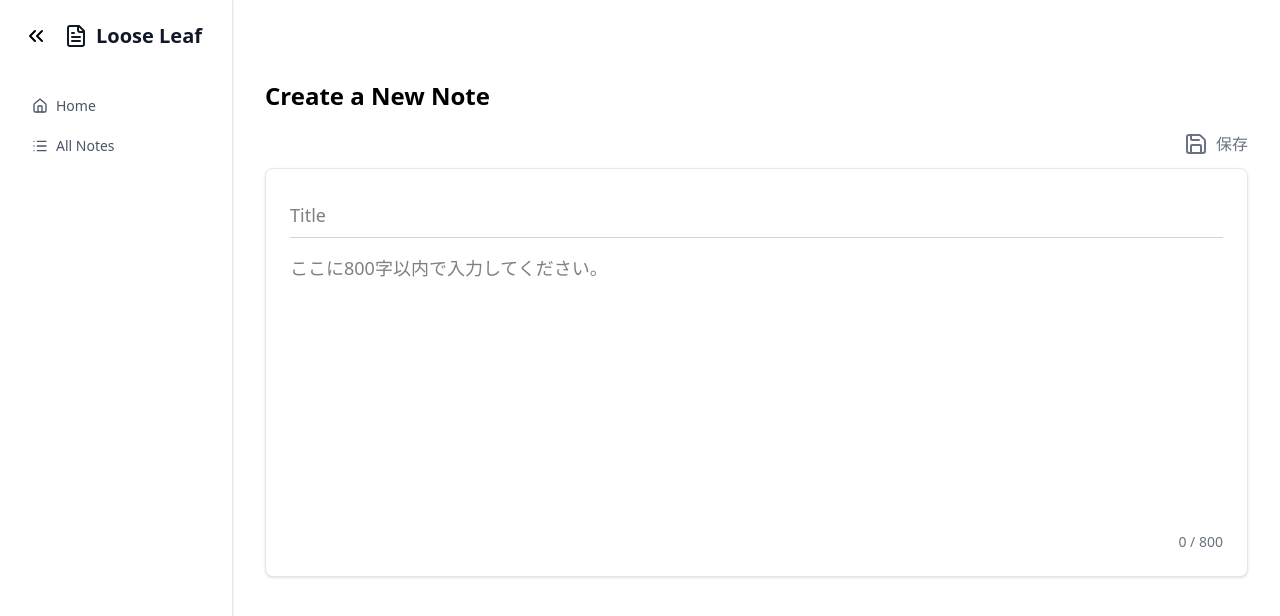
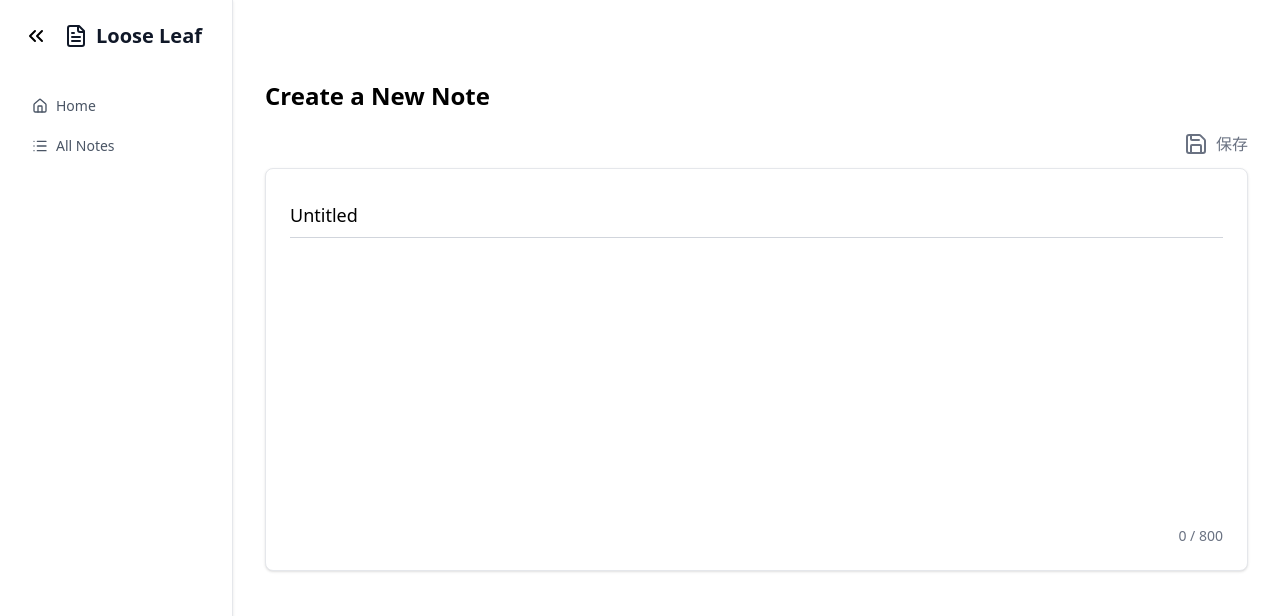
Before and after one commit to egnuyuki/loose-leaf, a React (Vite) app: page /create in a window 1280 px wide. Shown: the top 616 px of the page. Built offline with nearby package versions, Linux system fonts and the light colour scheme.

Commit message:
リッチエディタ導入 Copilot使用

```diff
--- a/package.json
+++ b/package.json
@@ -11,6 +11,9 @@
   },
   "dependencies": {
     "@tailwindcss/vite": "^4.1.13",
+    "@tiptap/pm": "^3.10.2",
+    "@tiptap/react": "^3.10.2",
+    "@tiptap/starter-kit": "^3.10.2",
     "lucide-react": "^0.544.0",
     "react": "^19.1.1",
     "react-dom": "^19.1.1",
@@ -18,7 +21,8 @@
     "react-markdown": "^10.1.0",
     "react-router-dom": "^7.8.2",
     "remark-gfm": "^4.0.1",
-    "tailwindcss": "^4.1.13"
+    "tailwindcss": "^4.1.13",
+    "turndown": "^7.1.1"
   },
   "devDependencies": {
     "@eslint/js": "^9.33.0",
--- a/src/components/Card.jsx
+++ b/src/components/Card.jsx
@@ -24,7 +24,7 @@ const Card = ({note}) => {
 
         {note.content && (
           <p className="text-gray-600 line-clamp-2 text-sm leading-relaxed truncate">
-            {note.content}
+            {note.content.json ? note.content.text : note.content}
           </p>
         )}
 
--- /dev/null
+++ b/src/components/Editor.jsx
@@ -0,0 +1,43 @@
+import React, { useEffect } from 'react'
+import { useEditor, EditorContent } from '@tiptap/react'
+import StarterKit from '@tiptap/starter-kit'
+
+// Editor is a controlled component: accepts `value` (tiptap JSON or HTML)
+// and calls `onChange` with the editor JSON on updates.
+const Editor = ({ value, onChange, placeholder, maxLength }) => {
+  const editor = useEditor({
+    extensions: [StarterKit],
+    content: (value && (value.json ?? value)) || '',
+    editorProps: {
+      attributes: {
+        class: 'focus:outline-none w-full text-lg bg-white rounded outline-none min-h-64 resize-none',
+      },
+    },
+    onUpdate: ({ editor }) => {
+      if (onChange) {
+        onChange({ json: editor.getJSON(), text: editor.getText(), html: editor.getHTML() })
+      }
+    },
+  })
+
+  // Keep editor content in sync when parent value changes
+  useEffect(() => {
+    if (!editor) return
+    // allow empty string to clear the editor; only skip when value is null/undefined
+    if (value === undefined || value === null) return
+    const content = value.json ?? value
+    try {
+      const current = editor.getJSON()
+      if (JSON.stringify(current) !== JSON.stringify(content)) {
+        editor.commands.setContent(content)
+      }
+    } catch (e) {
+      // ignore invalid content
+      console.error("Failed to set editor content:", e)
+    }
+  }, [value, editor])
+
+  return <EditorContent editor={editor} />
+}
+
+export default Editor
--- a/src/components/Form.jsx
+++ b/src/components/Form.jsx
@@ -1,13 +1,17 @@
-import { useForm } from "react-hook-form";
+import React from 'react'
+import { useForm, Controller } from "react-hook-form";
 import { Save } from 'lucide-react';
+import Editor from "./Editor";
+import TurndownService from 'turndown';
 
 const Form = () => {
   const defaultValues = {
-    title: "",
+    title: "Untitled",
     content: "",
   };
   const {
     register,
+    control,
     handleSubmit,
     formState: { errors },
     reset,
@@ -15,11 +19,57 @@ const Form = () => {
   } = useForm({ defaultValues });
   const contentValue = watch("content", "");
 
+  // helper: extract plain text from tiptap JSON format or from our value shape
+  const extractText = (node) => {
+    if (!node) return ''
+    // if value is an object with text/html/json fields
+    if (node.text && typeof node.text === 'string') return node.text
+    if (node.html && typeof node.html === 'string') return node.html.replace(/<[^>]+>/g, '')
+    const target = node.json ?? node
+    if (typeof target === 'string') return target
+    if (Array.isArray(target)) return target.map(extractText).join('')
+    let text = ''
+    if (target.text) text += target.text
+    if (target.content) text += target.content.map(extractText).join('')
+    return text
+  }
+
+  const contentTextLength = React.useMemo(() => {
+    try {
+      return extractText(contentValue).length
+    } catch (e) {
+      return 0
+    }
+  }, [contentValue])
+
   const onSubmit = (data) => {
     console.log(data);
+    // Convert content.html to Markdown for storage/display
+    const turndownService = new TurndownService();
+    let markdown = ''
+    if (data.content && data.content.html) {
+      markdown = turndownService.turndown(data.content.html)
+      console.log("markdown", markdown);
+    } else if (typeof data.content === 'string') {
+      markdown = data.content
+    } else {
+      // fallback: extract text
+      markdown = extractText(data.content)
+    }
+
+    const contentObj = {}
+    if (data.content && typeof data.content === 'object') {
+      contentObj.json = data.content.json ?? data.content
+      contentObj.html = data.content.html ?? null
+    } else if (typeof data.content === 'string') {
+      contentObj.json = null
+      contentObj.html = null
+    }
+    contentObj.md = markdown
+
     const formData = {
-      title: data.title,
-      content: data.content,
+      title: data.title || "Untitled",
+      content: contentObj,
       createdAt: new Date(),
       updateAt: new Date(),
     };
@@ -55,14 +105,25 @@ const Form = () => {
           )}
         </div>
         <div>
-          <textarea
-            className={`w-full text-lg bg-white rounded outline-none min-h-64 resize-none`}
-            maxLength="800"
-            placeholder="ここに800字以内で入力してください。"
-            {...register("content", {
-              required: "内容は必須です",
-            })}
-          ></textarea>
+          <Controller
+            name="content"
+            control={control}
+            defaultValue={defaultValues.content}
+            rules={{
+              validate: (v) => {
+                const len = extractText(v).length
+                return len <= 800 || '800文字以内で入力してください'
+              },
+            }}
+            render={({ field }) => (
+              <Editor
+                value={field.value?.json ?? field.value ?? ''}
+                onChange={(payload) => field.onChange(payload)}
+                placeholder="ここに800字以内で入力してください。"
+                maxLength={800}
+              />
+            )}
+          />
           {errors.content && (
             <p className="text-red-400">{errors.content.message}</p>
           )}
@@ -71,7 +132,7 @@ const Form = () => {
           {/* 文字数カウンター */}
           {/* 入力された文字数を表示 */}
           <p className="text-sm text-gray-500 text-right">
-            {(contentValue || "").length} / 800
+            {contentTextLength} / 800
           </p>
         </div>
       </div>
--- a/src/pages/Home.jsx
+++ b/src/pages/Home.jsx
@@ -2,6 +2,7 @@ import React from "react";
 import { Plus, Leaf } from "lucide-react";
 import CreateButton from "../components/CreateButton";
 import MarkdownViewer from "../components/MarkdownViewer";
+import Editor from "../components/Editor";
 
 const Home = () => {
   const handleCreateNote = () => {
@@ -50,9 +51,10 @@ console.log(greeting);
         <p>This is the home page of the application.</p>
       </div>
       <CreateButton onClick={handleCreateNote}/>
-      <div className="container mx-auto p-4">
+      <Editor />
+      {/* <div className="container mx-auto p-4">
         <MarkdownViewer content={markdown} />
-      </div>
+      </div> */}
     </div>
   );
 };
--- a/src/pages/Note.jsx
+++ b/src/pages/Note.jsx
@@ -55,8 +55,8 @@ const Note = () => {
         <h1 className="text-2xl font-bold">{note.title || "Untitled"}</h1>
 
         <div className="mt-6 text-sm text-gray-500">
-          {note.updatedAt ? (
-            <div>{formatDate(note.updatedAt)}</div>
+          { (note.updatedAt || note.updateAt) ? (
+            <div>{formatDate(note.updatedAt || note.updateAt)}</div>
           ) : (
             <div>{formatDate(note.createdAt)}</div>
           )}
@@ -64,7 +64,12 @@ const Note = () => {
       </div>
 
       <div className="prose max-w-none">
-        <MarkdownViewer content={note.content || ""} />
+        {/* Prefer markdown (md) saved with the note; fall back to string content if present */}
+        <MarkdownViewer content={
+          note.content && typeof note.content === 'object'
+            ? (note.content.md ?? '')
+            : (typeof note.content === 'string' ? note.content : '')
+        } />
       </div>
     </div>
   );
```
Also changed, not shown: 1 other file (tests, documents, lock files or other folders).
